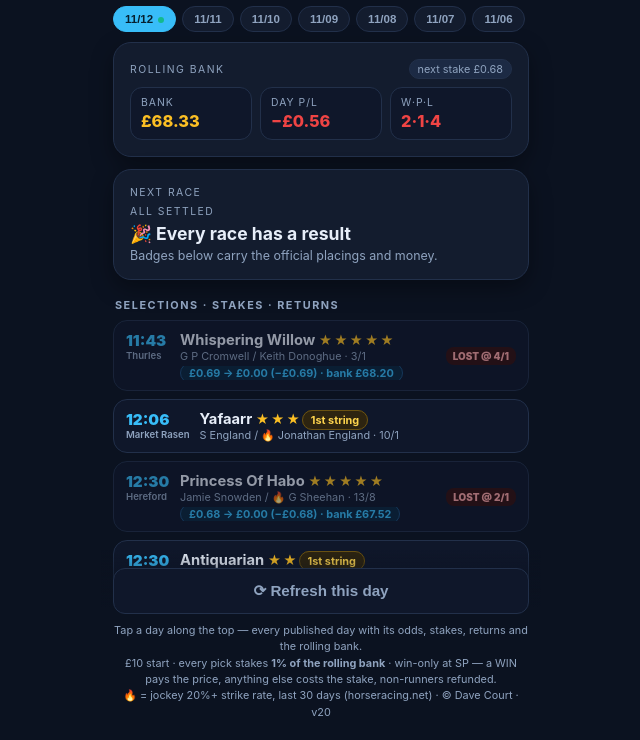
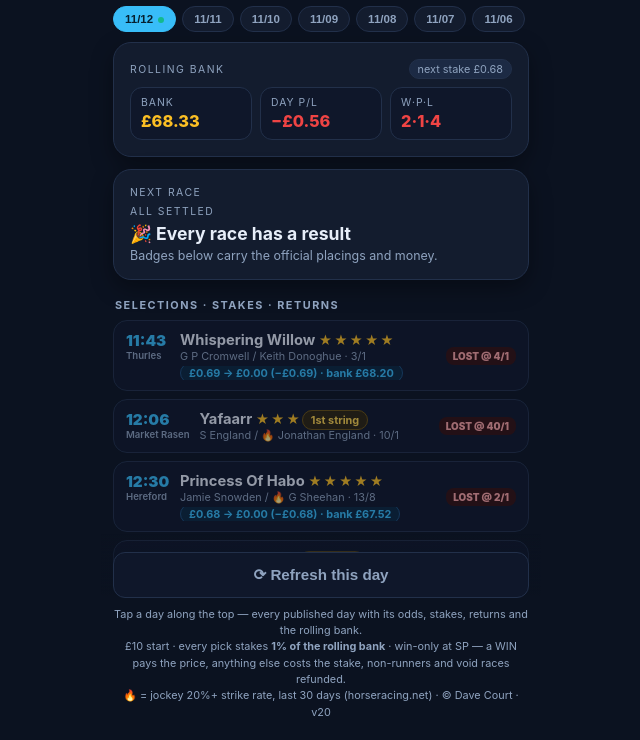
Before and after one commit to jobsaboba/jacobs-ladder, a plain HTML site: page index.html in a window 1280 px wide. Shown: the part 60-800 px from the top of the page, without its empty margins (319-959 px from the left). Drawn offline with Linux system fonts and the light colour scheme.

Commit message:
fix: string rows show their result badges (Duke Otto 15:15 WIN was invisible — badges only read picks, now also outsiders); void races settle as VOID with stake refunded (Gallivanted 11-10 RACEVOID); sw v15

```diff
--- a/index.html
+++ b/index.html
@@ -137,7 +137,7 @@
 <footer class="actions">
   <button class="btn ghost" id="fetchBtn" onclick="refreshDay(false)">⟳ Refresh this day</button>
   <div class="hint">Tap a day along the top — every published day with its odds, stakes, returns and the rolling bank.<br>
-  £10 start · every pick stakes <b>1% of the rolling bank</b> · win-only at SP — a WIN pays the price, anything else costs the stake, non-runners refunded.<br>
+  £10 start · every pick stakes <b>1% of the rolling bank</b> · win-only at SP — a WIN pays the price, anything else costs the stake, non-runners and void races refunded.<br>
   🔥 = jockey 20%+ strike rate, last 30 days (horseracing.net) · © Dave Court · v20</div>
 </footer>
 
@@ -244,6 +244,7 @@ function renderTabs(){
 function moneyMap(){
   const m = {};
   if(results && results.picks) results.picks.forEach(p=>{ m[p.time+"|"+p.horse]=p; });
+  if(results && results.outsiders) results.outsiders.forEach(p=>{ m[p.time+"|"+p.horse]=p; });
   return m;
 }
 function dayRows(){
@@ -276,7 +277,8 @@ function resBadge(m){
   return ({WIN:["won","WON"+price],
            PLACE:["placed","PLACE"+(m.pos?" "+ord(m.pos):"")+price],
            UNPL:["lost","LOST"+price],
-           NR:["skip","NR"]}[m.res]) || null;
+           NR:["skip","NR"],
+           VOID:["skip","VOID"]}[m.res]) || null;
 }
 
 function render(){
@@ -354,7 +356,7 @@ function render(){
     const str = f.section==="watch" ? `<span class="chip watch">${f.string?esc(f.string)+" string":"string"}</span>` : "";
     let amt = "";
     if(m && f.section!=="watch"){
-      if(m.res==="NR") amt = `<span class="chip">NR — stake returned</span>`;
+      if(m.res==="NR"||m.res==="VOID") amt = `<span class="chip">stake returned</span>`;
       else if(m.res==="?") amt = `<span class="chip money">planned stake ${fmt(m.stake)}</span>`;
       else if(m.stake!=null){
         const d = r2((m.ret||0) - m.stake);
--- a/sw.js
+++ b/sw.js
@@ -1,5 +1,5 @@
 /* Jacob's Ladder Racing — service worker (app shell cache + fresh data) */
-const CACHE = "jlapp-v14";
+const CACHE = "jlapp-v15";
 const SHELL = ["./", "./index.html", "./manifest.webmanifest", "./icons/icon-192.png", "./icons/icon-512.png"];
 
 self.addEventListener("install", (e) => {
```
